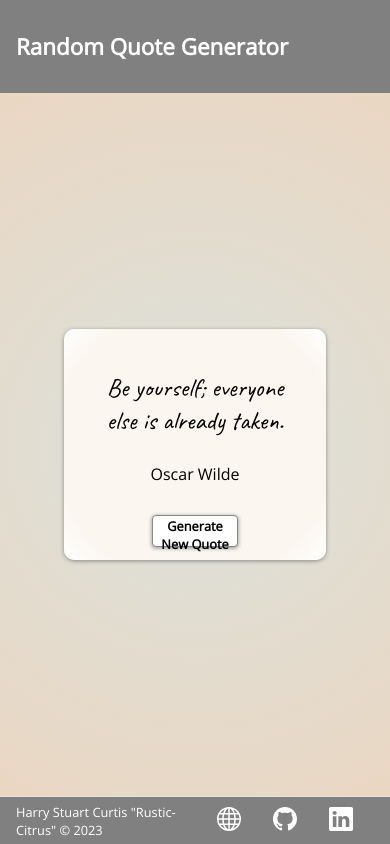
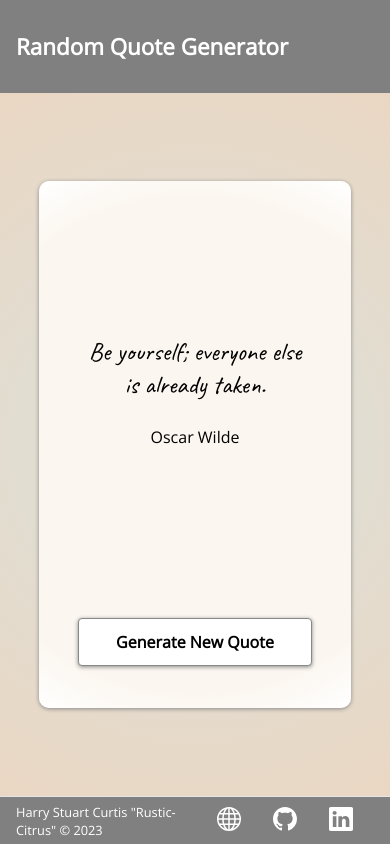
Before and after one commit to Rustic-Citrus/random-quote-generator, a SvelteKit app: page / in a window 390 px wide. Built offline with nearby package versions, Linux system fonts and the light colour scheme.

Commit message:
Refactor code formatting and styling

```diff
--- a/src/routes/+page.svelte
+++ b/src/routes/+page.svelte
@@ -10,8 +10,11 @@ const incrementIndex = () => {
         if (prevIndicies.includes(i) && prevIndicies.length < quotes.length) {
             i = Math.floor(Math.random() * quotes.length);
             prevIndicies.push(i);
-    } else if (prevIndicies.includes(i) && prevIndicies.length >= quotes.length) {
-        prevIndicies = new Array;
+        } else if (
+            prevIndicies.includes(i) &&
+            prevIndicies.length >= quotes.length
+        ) {
+            prevIndicies = new Array();
             i = Math.floor(Math.random() * quotes.length);
             prevIndicies.push(i);
         } else {
@@ -29,14 +32,19 @@ const incrementIndex = () => {
     <div class="card-outer">
         <div class="card-inner-top">
             {#each currentQuote as quote (quote.quote)}
-                <blockquote out:fade={{ duration: 400 }} in:fade={{ duration: 1000 }}>
+                <blockquote
+                    out:fade={{ duration: 400 }}
+                    in:fade={{ duration: 1000 }}
+                >
                     <p>{quote.quote}</p>
                     <footer>{quote.author}</footer>
                 </blockquote>
             {/each}
         </div>
         <div class="card-inner-bottom">
-            <button id="generateNewQuoteButton" on:click={incrementIndex}>Generate New Quote</button>
+            <button id="generateNewQuoteButton" on:click={incrementIndex}
+                >Generate New Quote</button
+            >
         </div>
     </div>
 </div>
@@ -51,7 +59,7 @@ const incrementIndex = () => {
             circle,
             #fbf6ef 0%,
             #dce0d9 10%,
-        #ead7c3  100%
+            #ead7c3 100%
         );
         margin: 0 auto;
         width: 100vw;
@@ -60,7 +68,7 @@ const incrementIndex = () => {
 
     .card-outer {
         width: 67%;
-    height: 33%;
+        height: 40%;
         display: flex;
         flex-direction: column;
         border-radius: 10px;
@@ -68,7 +76,7 @@ const incrementIndex = () => {
             circle,
             #fbf6ef 0%,
             #fbf6ef 80%,
-        #FFFFFF  100%
+            #ffffff 100%
         );
         box-shadow: 0px 1px 4px 0px #888;
     }
@@ -113,7 +121,7 @@ button {
         font-family: "Open Sans", sans-serif;
         font-size: 0.8rem;
         font-weight: bold;
-    background-color: #FFF;
+        background-color: #fff;
         transition: background-color 0.8s ease-in-out;
     }
 
@@ -121,4 +129,47 @@ button:hover {
         cursor: pointer;
         background-color: #ffe9cb;
     }
+
+    @media only screen and (max-width: 320px) {
+        .card-outer {
+            width: 90%;
+            height: 95%;
+        }
+
+        button {
+            width: 80%;
+            height: 3rem;
+            font-size: 1rem;
+        }
+
+        blockquote p {
+            font-size: 1.4rem;
+        }
+    }
+
+    @media only screen and (min-width: 320px) and (max-width: 576px) {
+        .card-outer {
+            width: 80%;
+            height: 75%;
+        }
+
+        button {
+            width: 75%;
+            height: 3rem;
+            font-size: 1rem;
+        }
+    }
+
+    @media only screen and (min-width: 576px) and (max-width: 768px) {
+        .card-outer {
+            width: 75%;
+            height: 50%;
+        }
+
+        button {
+            width: 50%;
+            height: 2.5rem;
+            font-size: 0.9rem;
+        }
+    }
 </style>
```
Lines whose indentation alone changed are shown as unchanged.
